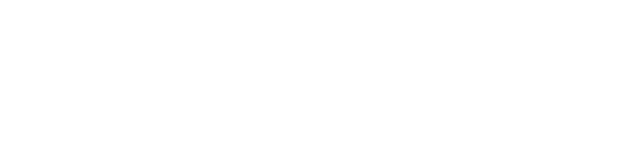
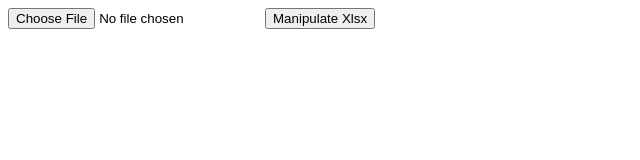
Before and after one commit to gfavo/exceljs-xlwings-demo-browser, a plain HTML site: page index.html in a window 1280 px wide. Shown: the whole page, without its empty margins (0-640 px from the left). Drawn offline with Linux system fonts and the light colour scheme.

Commit message:
Capturing the file and loading it in the workbook

```diff
--- a/index.html
+++ b/index.html
@@ -11,5 +11,8 @@
     <script src="https://cdnjs.cloudflare.com/ajax/libs/babel-polyfill/6.26.0/polyfill.js">
      </script>
     <script src="./script.js"></script>
+
+    <input type="file" />
+    <button onclick="manipulateXlsx()">Manipulate Xlsx</button>
 </body>
 </html>
--- a/script.js
+++ b/script.js
@@ -1 +1,11 @@
-console.log(ExcelJS);
+async function manipulateXlsx() {
+    const workbook = new ExcelJS.Workbook();
+
+    const input = document.querySelector('input[type=file]');
+    const file = input.files[0];
+
+    const blob = new Blob([file],  {type: "application/vnd.openxmlformats-officedocument.spreadsheetml.sheet"});
+    const buffer = await blob.arrayBuffer();
+
+    await workbook.xlsx.load(buffer);
+}
```
